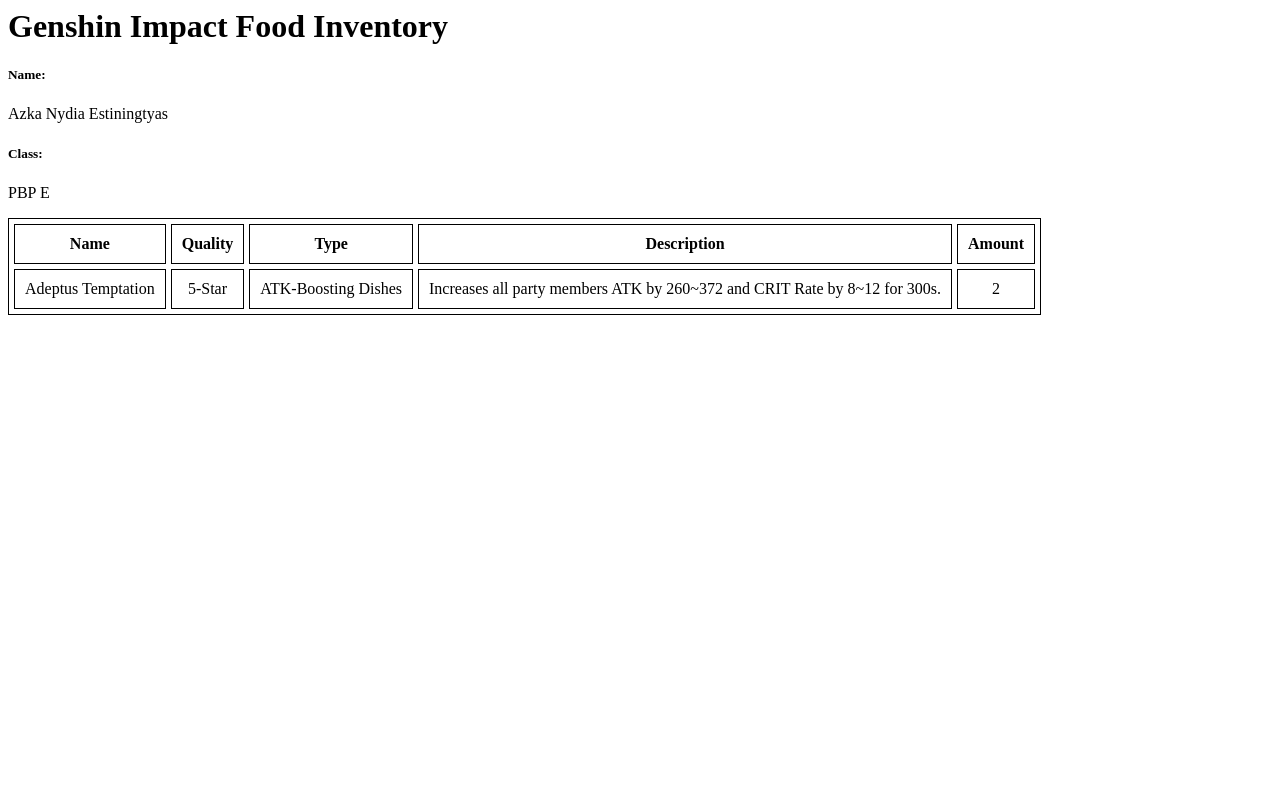
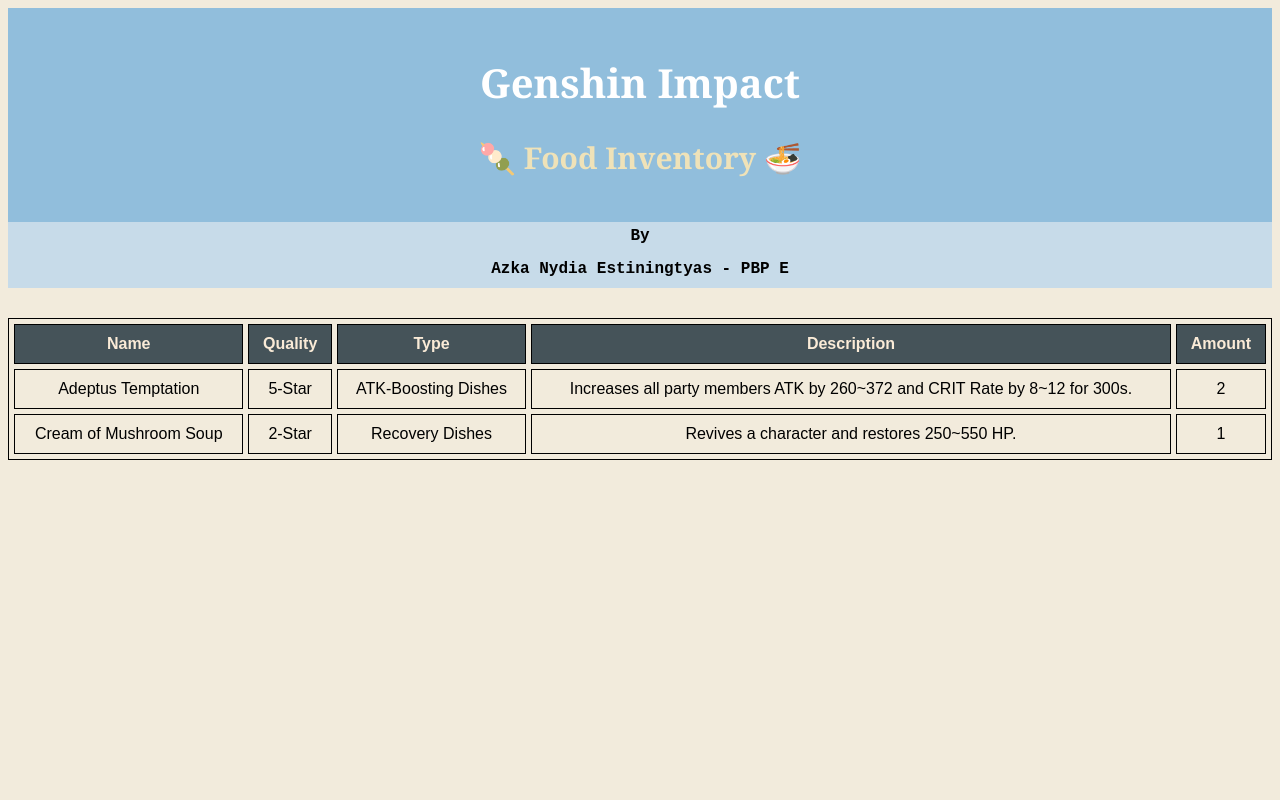
Before and after one commit to AzkaNydiaEsti/food_inventory, a Django app: page /main/ in a window 1280 px wide. Run offline with Django 4.2, Linux system fonts and the light colour scheme.

Commit message:
merapihkan html

```diff
--- a/main/templates/main.html
+++ b/main/templates/main.html
@@ -1,30 +1,66 @@
 <html>
 <head>
 <style>
-table, th, td {
+  body {
+  font-family: Arial, Helvetica, sans-serif;
+  background-color: #F2EBDC;
+  text-align: center;
+}
+  header {
+  background-color: #91BEDC;
+  padding: 20px;
+  text-align: center;
+  font-size: 20px;
+  color: white;
+  font-family: Georgia, 'Times New Roman', Times, serif;
+}
+  h2{
+  color: #efe2b8;
+}
+  h4 {
+  padding: 10px;
+  background-color: #C7DBE9;
+  margin-top: 0%;
+  margin-bottom: 0%;
+  padding-top: 5px;
+  font-family: 'Courier New', Courier, monospace;
+}
+  th {
+  background-color: #455359;
+  color: antiquewhite;
+}
+  table, th, td {
   border: 1px solid black;
   border-spacing: 5px;
+  text-align: center;
+
 }
-th, td {
+  th, td {
   padding-top: 10px;
   padding-bottom: 10px;
   padding-left: 10px;
   padding-right: 10px;
-  text-align: center;
+}
+  table{
+  margin-top: 30px;
+  width: 100%;
+  margin-left:auto;
+  margin-right:auto;
 }
 
 </style>
 </head>
 <body>
 
-<h1>Genshin Impact Food Inventory</h1>
+<header>
+  <h1>Genshin Impact</h1>
+  <h2>&#127841 Food Inventory &#127836</h1>
+</header>
 
-<h5>Name: </h5>
-<p>{{ name }}</p>
-<h5>Class: </h5>
-<p>{{ class }}</p>
+<h4>By</h5>
+<h4>{{ name }} - {{ class }}</h5>
 
-<table>
+<table class="center">
   <tr>
     <th>Name</th>
     <th>Quality</th>
@@ -33,10 +69,20 @@
     <th>Amount</th>
   </tr>
   <tr>
-    <td>{{ item_name }}</td>
-    <td>{{ quality }}</td>
-    <td>{{ type }}</td>
-    <td>{{ description }}</td>
-    <td>{{ amount }}</td>
+    <td>{{ item_name1 }}</td>
+    <td>{{ quality1 }}</td>
+    <td>{{ type1 }}</td>
+    <td>{{ description1 }}</td>
+    <td>{{ amount1 }}</td>
+  </tr>
+  <tr>
+    <td>{{ item_name2 }}</td>
+    <td>{{ quality2 }}</td>
+    <td>{{ type2 }}</td>
+    <td>{{ description2 }}</td>
+    <td>{{ amount2 }}</td>
   </tr>
 </table>
+
+</body>
+</html>
--- a/main/views.py
+++ b/main/views.py
@@ -5,11 +5,16 @@
     context = {
         'name': 'Azka Nydia Estiningtyas',
         'class': 'PBP E',
-        'item_name': 'Adeptus Temptation',
-        'quality': '5-Star',
-        'type': 'ATK-Boosting Dishes',
-        'description': 'Increases all party members ATK by 260~372 and CRIT Rate by 8~12 for 300s.',
-        'amount': '2'
+        'item_name1': 'Adeptus Temptation',
+        'quality1': '5-Star',
+        'type1': 'ATK-Boosting Dishes',
+        'description1': 'Increases all party members ATK by 260~372 and CRIT Rate by 8~12 for 300s.',
+        'amount1': '2',
+        'item_name2': 'Cream of Mushroom Soup',
+        'quality2': '2-Star',
+        'type2': 'Recovery Dishes',
+        'description2': 'Revives a character and restores 250~550 HP.',
+        'amount2': '1'
     }
 
     return render(request, "main.html", context)
```
Also changed, not shown: README.md.
